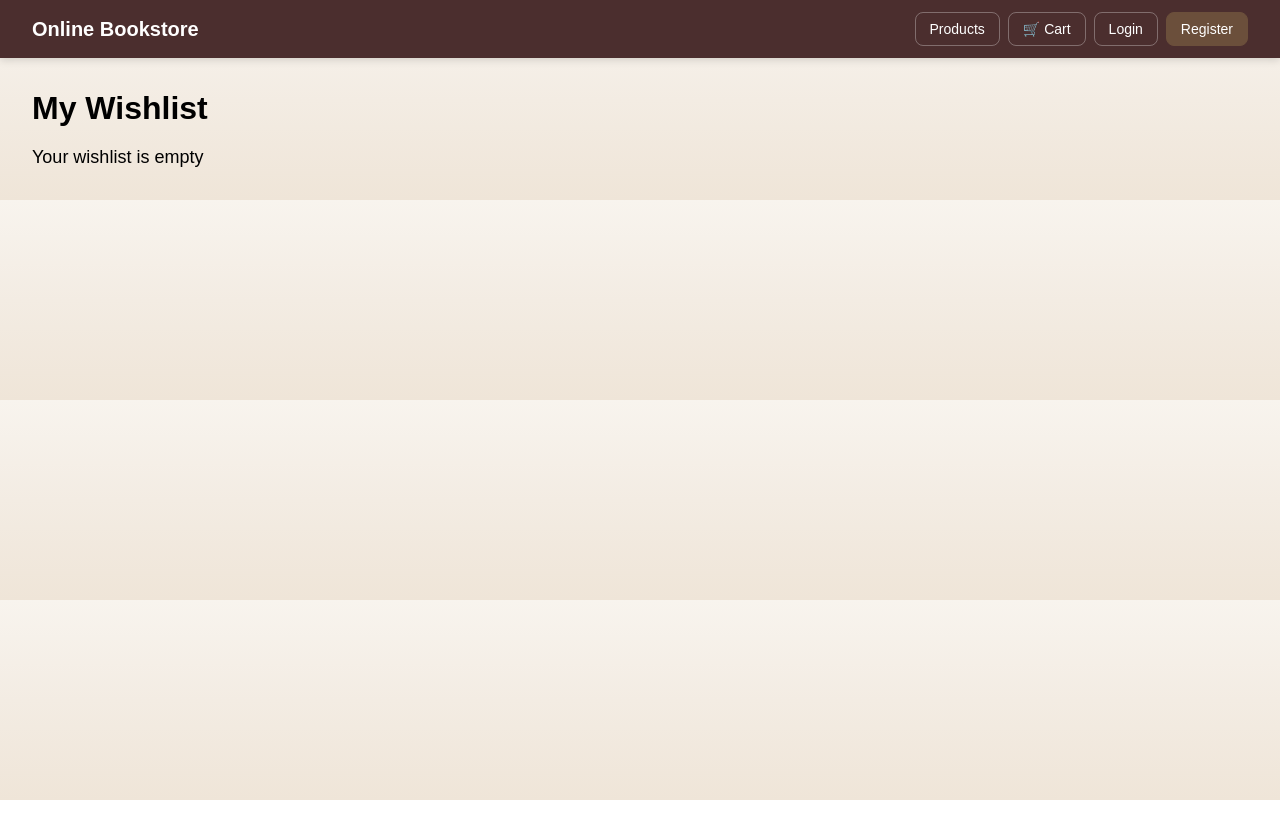
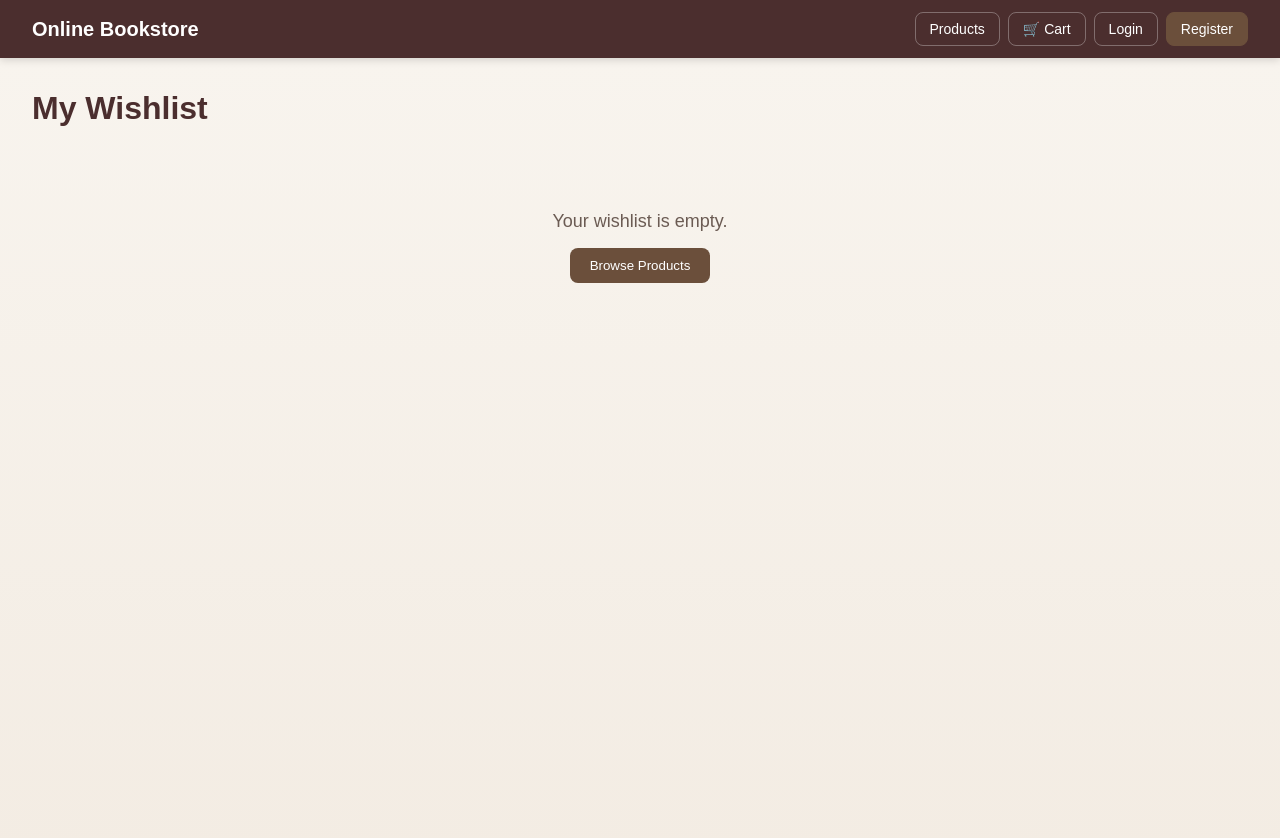
Before and after one commit to efekeskiner/CS308Project, a React (Create React App) app: page /wishlist in a window 1280 px wide. Shown: the top 838 px of the page. Before the commit the page ends 800 px from the top, so only its background shows below. Built offline with nearby package versions, Linux system fonts and the light colour scheme.

Commit message:
feat: connect wishlist page to backend API

```diff
--- a/src/pages/WishlistPage.js
+++ b/src/pages/WishlistPage.js
@@ -1,42 +1,93 @@
 import { useEffect, useState } from "react";
+import { useNavigate } from "react-router-dom";
+import { authFetch, isLoggedIn } from "../services/auth";
 import { getWishlist, removeFromWishlist } from "../services/wishlist";
+import { addToCart } from "../services/cart";
+
+const BASE_URL = "http://localhost:8080/api";
 
 function WishlistPage() {
   const [wishlist, setWishlist] = useState([]);
+  const [loading, setLoading] = useState(true);
+  const navigate = useNavigate();
+  const loggedIn = isLoggedIn();
 
   useEffect(() => {
-    setWishlist(getWishlist());
-  }, []);
+    if (loggedIn) {
+      authFetch(`${BASE_URL}/wishlist`)
+        .then((r) => r.json())
+        .then((data) => setWishlist(Array.isArray(data) ? data : []))
+        .catch(() => setWishlist(getWishlist()))
+        .finally(() => setLoading(false));
+    } else {
+      setWishlist(getWishlist());
+      setLoading(false);
+    }
+  }, [loggedIn]);
 
-  const handleRemove = (id) => {
-    const updated = removeFromWishlist(id);
-    setWishlist(updated);
+  const handleRemove = (productId) => {
+    if (loggedIn) {
+      authFetch(`${BASE_URL}/wishlist/${productId}`, { method: "DELETE" })
+        .then(() => setWishlist((prev) => prev.filter((p) => (p.productId || p.id) !== productId)))
+        .catch(() => alert("Could not remove from wishlist."));
+    } else {
+      const updated = removeFromWishlist(productId);
+      setWishlist(updated);
+    }
   };
+
+  const handleAddToCart = (product) => {
+    addToCart({
+      id: product.productId || product.id,
+      name: product.productName || product.name,
+      price: product.price,
+      imageUrl: product.imageUrl || product.image || "",
+    });
+    alert("Added to cart!");
+  };
+
+  if (loading) return <div style={styles.page}><p>Loading wishlist...</p></div>;
 
   return (
     <div style={styles.page}>
       <h1 style={styles.title}>My Wishlist</h1>
 
       {wishlist.length === 0 ? (
-        <p style={styles.empty}>Your wishlist is empty</p>
+        <div style={styles.emptyBox}>
+          <p style={styles.empty}>Your wishlist is empty.</p>
+          <button style={styles.button} onClick={() => navigate("/products")}>
+            Browse Products
+          </button>
+        </div>
       ) : (
         <div style={styles.grid}>
-          {wishlist.map((product) => (
-            <div key={product.id} style={styles.card}>
-              <img src={product.image} alt={product.name} style={styles.image} />
+          {wishlist.map((product) => {
+            const id = product.productId || product.id;
+            const name = product.productName || product.name;
+            const image = product.imageUrl || product.image;
+            const price = product.price;
 
-              <h3>{product.name}</h3>
-              <p>{product.author}</p>
-              <p>{product.price} TL</p>
+            return (
+              <div key={id} style={styles.card}>
+                <img
+                  src={image || "https://via.placeholder.com/200?text=No+Image"}
+                  alt={name}
+                  style={styles.image}
+                />
+                <h3 style={styles.productName}>{name}</h3>
+                <p style={styles.price}>{price ? `₺${Number(price).toFixed(2)}` : ""}</p>
 
-              <button
-                style={styles.button}
-                onClick={() => handleRemove(product.id)}
-              >
-                Remove
-              </button>
-            </div>
-          ))}
+                <div style={styles.actions}>
+                  <button style={styles.cartBtn} onClick={() => handleAddToCart(product)}>
+                    Add to Cart
+                  </button>
+                  <button style={styles.removeBtn} onClick={() => handleRemove(id)}>
+                    Remove
+                  </button>
+                </div>
+              </div>
+            );
+          })}
         </div>
       )}
     </div>
@@ -44,42 +95,19 @@ function WishlistPage() {
 }
 
 const styles = {
-  page: {
-    padding: "32px",
-  },
-  title: {
-    fontSize: "32px",
-    marginBottom: "20px",
-  },
-  empty: {
-    fontSize: "18px",
-  },
-  grid: {
-    display: "grid",
-    gridTemplateColumns: "repeat(auto-fit, minmax(220px, 1fr))",
-    gap: "20px",
-  },
-  card: {
-    border: "1px solid #ddd",
-    padding: "16px",
-    borderRadius: "12px",
-    textAlign: "center",
-  },
-  image: {
-    width: "100%",
-    height: "180px",
-    objectFit: "cover",
-    borderRadius: "8px",
-  },
-  button: {
-    marginTop: "10px",
-    padding: "10px",
-    backgroundColor: "#6b4f3b",
-    color: "white",
-    border: "none",
-    borderRadius: "8px",
-    cursor: "pointer",
-  },
+  page: { padding: "32px", minHeight: "100vh", background: "linear-gradient(180deg, #f8f4ee 0%, #f3ece3 100%)" },
+  title: { fontSize: "32px", marginBottom: "24px", color: "#4b2e2e" },
+  emptyBox: { textAlign: "center", paddingTop: "60px" },
+  empty: { fontSize: "18px", color: "#6b5b53", marginBottom: "16px" },
+  grid: { display: "grid", gridTemplateColumns: "repeat(auto-fit, minmax(220px, 1fr))", gap: "20px" },
+  card: { border: "1px solid #e5d9ce", padding: "16px", borderRadius: "12px", textAlign: "center", backgroundColor: "white", boxShadow: "0 2px 8px rgba(0,0,0,0.06)" },
+  image: { width: "100%", height: "180px", objectFit: "cover", borderRadius: "8px" },
+  productName: { fontSize: "15px", fontWeight: 600, color: "#4b2e2e", margin: "10px 0 4px" },
+  price: { color: "#6b4f3b", fontWeight: 700, marginBottom: "12px" },
+  actions: { display: "flex", gap: "8px", justifyContent: "center", flexWrap: "wrap" },
+  cartBtn: { padding: "8px 14px", backgroundColor: "#4b2e2e", color: "white", border: "none", borderRadius: "8px", cursor: "pointer", fontSize: "13px" },
+  removeBtn: { padding: "8px 14px", backgroundColor: "#dc2626", color: "white", border: "none", borderRadius: "8px", cursor: "pointer", fontSize: "13px" },
+  button: { padding: "10px 20px", backgroundColor: "#6b4f3b", color: "white", border: "none", borderRadius: "8px", cursor: "pointer" },
 };
 
 export default WishlistPage;
```
